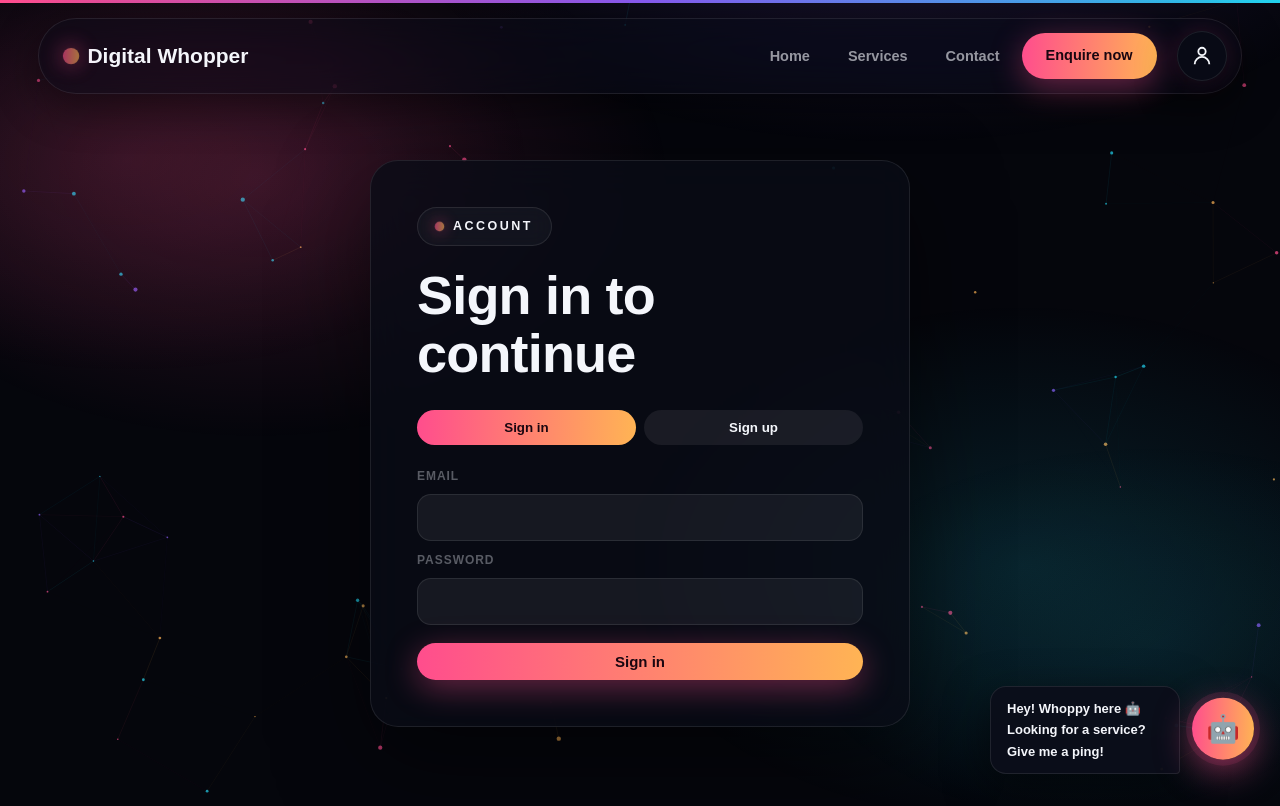
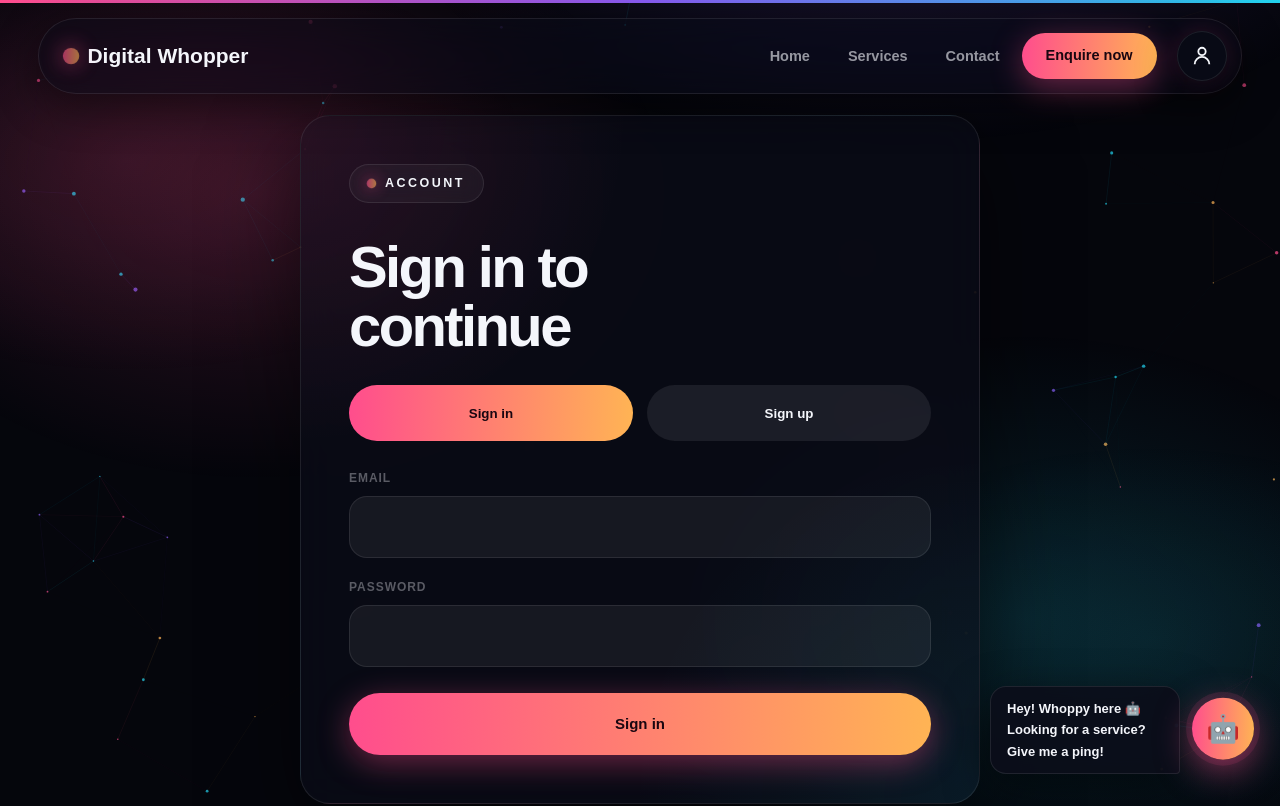
Before and after one commit to Suman-Goswami/digital-whopper, a React (Vite) app in the folder client/: page /account in a window 1280 px wide. Shown: the top 806 px of the page. Built offline with nearby package versions, Linux system fonts and the light colour scheme; no server answers; a web font is replaced by a local one.

Commit message:
new changes

```diff
--- a/client/src/index.css
+++ b/client/src/index.css
@@ -1744,35 +1744,80 @@ h1, h2, h3 {
 
 /* ---------- account page ---------- */
 .account-page {
-  min-height: 100vh;
-}
+  min-height: 100svh;
+  padding-top: 0;
+  padding-bottom: 0;
+}
+
 .account-shell {
-  min-height: 100vh;
+  min-height: auto;
   display: grid;
-  place-items: center;
-  padding: 160px 20px 80px;
+  place-items: start center;
+  padding: clamp(88px, 9vw, 118px) 20px clamp(42px, 7vw, 80px);
   background:
     radial-gradient(45% 45% at 20% 22%, rgba(255,77,141,0.16), transparent 72%),
     radial-gradient(45% 45% at 80% 70%, rgba(34,211,238,0.12), transparent 72%);
 }
+
 .account-card {
-  width: min(540px, 94vw);
-  border-radius: 28px;
+  width: min(680px, 94vw);
+  border-radius: clamp(22px, 4vw, 30px);
   border: 1px solid var(--line);
-  background: rgba(10, 12, 22, 0.78);
+  background:
+    radial-gradient(circle at top left, rgba(255, 77, 141, 0.10), transparent 34%),
+    radial-gradient(circle at bottom right, rgba(34, 211, 238, 0.08), transparent 36%),
+    rgba(10, 12, 22, 0.82);
   backdrop-filter: blur(20px);
-  padding: clamp(28px, 5vw, 46px);
+  padding: clamp(26px, 5vw, 48px);
   box-shadow: 0 30px 90px rgba(0,0,0,0.5);
-}
+  margin-top: 0;
+}
+
 .account-card h1 {
-  font-size: clamp(34px, 5vw, 54px);
-  margin-bottom: 28px;
-}
-.account-tabs.standalone { margin-bottom: 22px; }
+  font-size: clamp(32px, 6.8vw, 58px);
+  line-height: 1.02;
+  letter-spacing: -0.045em;
+  margin: 14px 0 clamp(22px, 4vw, 30px);
+  max-width: 12ch;
+}
+
+.account-tabs.standalone {
+  display: grid;
+  grid-template-columns: 1fr 1fr;
+  gap: clamp(8px, 2vw, 14px);
+  margin-bottom: clamp(20px, 4vw, 28px);
+}
+
+.account-tabs.standalone button {
+  min-height: clamp(48px, 7vw, 56px);
+  border: 0;
+  border-radius: 999px;
+  padding: 10px 14px;
+  font-weight: 900;
+  color: var(--white);
+  background: rgba(255,255,255,0.08);
+  transition: transform 0.25s var(--ease), background 0.25s var(--ease);
+}
+
+.account-tabs.standalone button:hover {
+  transform: translateY(-2px);
+}
+
+.account-tabs.standalone button.active {
+  background: var(--grad);
+  color: #1a0610;
+}
+
+.account-form.standalone {
+  display: grid;
+  gap: clamp(14px, 2.4vw, 20px);
+}
+
 .account-form.standalone label {
   display: grid;
   gap: 7px;
 }
+
 .account-form.standalone label span {
   color: var(--faint);
   font-weight: 800;
@@ -1780,34 +1825,157 @@ h1, h2, h3 {
   letter-spacing: 0.08em;
   text-transform: uppercase;
 }
+
 .account-form.standalone input {
+  width: 100%;
+  min-height: clamp(52px, 7vw, 62px);
+  border: 1px solid var(--line);
+  border-radius: clamp(14px, 3vw, 18px);
+  background: rgba(255,255,255,0.06);
+  color: var(--white);
   padding: 15px 16px;
-  border-radius: 14px;
-}
+  outline: none;
+  font-size: clamp(15px, 2vw, 17px);
+}
+
+.account-form.standalone input:focus {
+  border-color: rgba(255,77,141,0.7);
+  box-shadow: 0 0 0 4px rgba(255,77,141,0.14);
+}
+
 .account-form.standalone .btn {
   justify-content: center;
-  margin-top: 8px;
-}
+  width: 100%;
+  min-height: clamp(54px, 7vw, 62px);
+  margin-top: 6px;
+}
+
+.account-form.standalone p,
+.account-status {
+  margin: 0;
+  color: var(--muted);
+  font-size: 13px;
+  word-break: break-word;
+}
+
 .account-profile {
   display: grid;
   justify-items: center;
   gap: 12px;
   text-align: center;
-}
+  padding-top: 4px;
+}
+
 .account-avatar {
-  width: 82px;
-  height: 82px;
+  width: clamp(82px, 18vw, 112px);
+  height: clamp(82px, 18vw, 112px);
   border-radius: 50%;
   display: grid;
   place-items: center;
   background: var(--grad);
   color: #1a0610;
   font-family: var(--font-display);
-  font-size: 34px;
+  font-size: clamp(34px, 8vw, 52px);
   font-weight: 900;
-}
-.account-profile b { font-size: 22px; }
-.account-profile span { color: var(--muted); }
+  box-shadow: 0 18px 48px rgba(255,77,141,0.26);
+}
+
+.account-profile b {
+  font-size: clamp(20px, 4vw, 26px);
+  line-height: 1.15;
+}
+
+.account-profile span {
+  color: var(--muted);
+  font-size: clamp(14px, 2.8vw, 16px);
+  word-break: break-word;
+}
+
+.account-profile .btn {
+  margin-top: 12px;
+  min-width: min(100%, 240px);
+  justify-content: center;
+}
+
+/* Account page tablet */
+@media (max-width: 768px) {
+  .account-shell {
+    padding-top: 86px;
+    padding-inline: 16px;
+  }
+
+  .account-card {
+    width: min(620px, 94vw);
+    padding: 30px 22px;
+  }
+}
+
+/* Account page mobile */
+@media (max-width: 520px) {
+  .account-shell {
+    padding-top: 82px;
+    padding-inline: 14px;
+    padding-bottom: 34px;
+  }
+
+  .account-card {
+    width: 100%;
+    border-radius: 22px;
+    padding: 24px 16px 26px;
+  }
+
+  .account-card h1 {
+    font-size: clamp(29px, 8vw, 36px);
+    line-height: 1.04;
+    letter-spacing: -0.055em;
+    margin-top: 12px;
+    margin-bottom: 20px;
+    max-width: 11ch;
+  }
+
+  .account-tabs.standalone {
+    gap: 8px;
+    margin-bottom: 18px;
+  }
+
+  .account-tabs.standalone button {
+    min-height: 46px;
+    font-size: 14px;
+  }
+
+  .account-form.standalone {
+    gap: 14px;
+  }
+
+  .account-form.standalone input {
+    min-height: 50px;
+    padding: 13px 14px;
+  }
+
+  .account-form.standalone .btn {
+    min-height: 52px;
+  }
+
+  .account-profile {
+    gap: 10px;
+  }
+}
+
+/* Account page very small phones */
+@media (max-width: 360px) {
+  .account-shell {
+    padding-top: 76px;
+    padding-inline: 10px;
+  }
+
+  .account-card {
+    padding: 22px 14px 24px;
+  }
+
+  .account-card h1 {
+    font-size: 28px;
+  }
+}
 
 /* ---------- responsiveness pass ---------- */
 @media (max-width: 980px) {
--- a/client/src/pages/AccountPage.jsx
+++ b/client/src/pages/AccountPage.jsx
@@ -151,7 +151,7 @@ export default function AccountPage() {
                   {mode === 'signup' ? 'Create account' : 'Sign in'}
                 </button>
 
-                {status && <p>{status}</p>}
+                {status && <p className="account-status">{status}</p>}
               </form>
             </>
           )}
```
Also changed, not shown: client/vercel.json (added).
